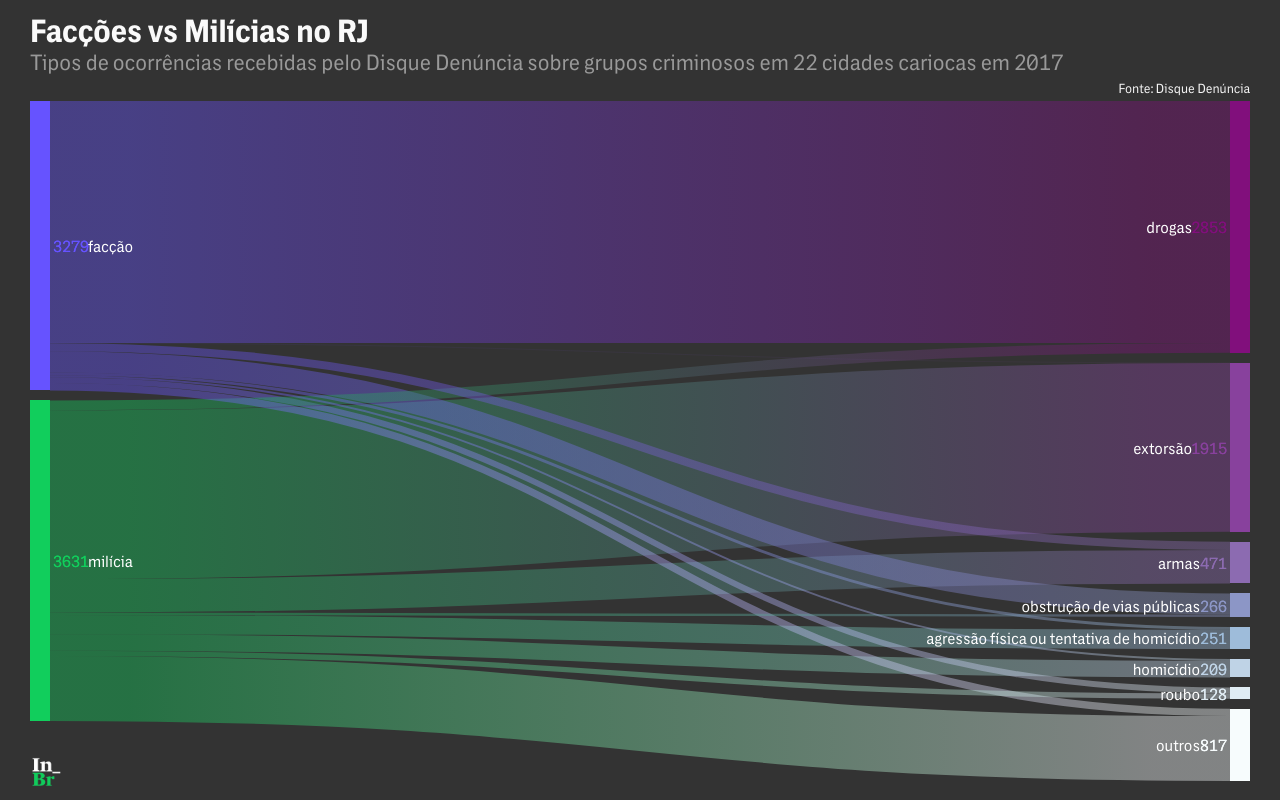
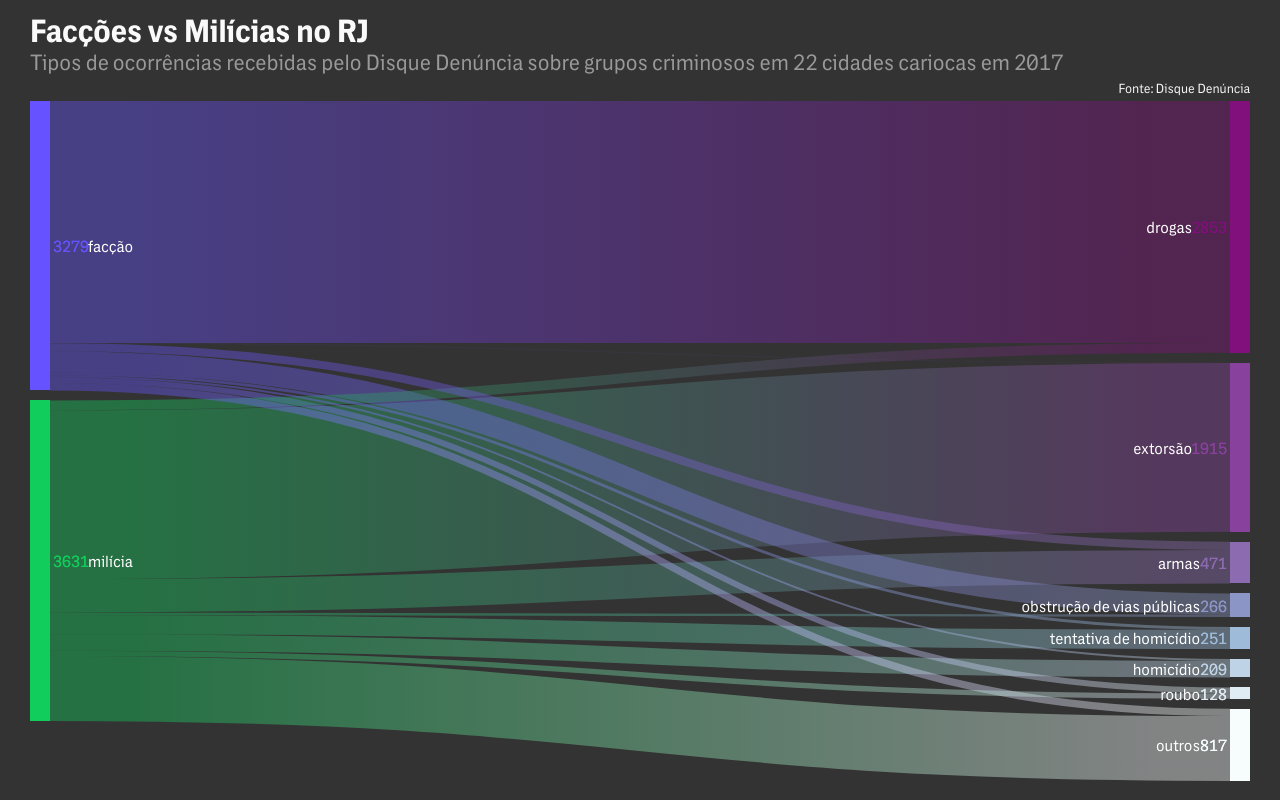
Before and after one commit to sergiospagnuolo/intercept-volt, a plain HTML site: page sankey/index.html in a window 1280 px wide. Drawn offline with Linux system fonts and the light colour scheme.

Commit message:
add fix to sankey

```diff
--- a/sankey/index.html
+++ b/sankey/index.html
@@ -7,7 +7,13 @@
 	<link rel="stylesheet" type="text/css" href="styles.css">
 	<title>Intercept Brasil | Facções vs Milícias</title>
 </head>
-
+<style>
+@media (max-width:580px) {
+	h2 {
+		font-size: 1em
+	}
+}
+</style>
 <body>
 
 	<script>
@@ -342,7 +348,7 @@
 				tr.title ? Wr.style("display", "block")
 				.style("color", "#fafafa")
 				.style("font-size", "2em")
-				.html(tr.title + "<img src='logoclear.png' style='position:absolute;top: 94%;left:2%' width='40px' />") : Wr.style("display", "none"),
+				.html(tr.title) : Wr.style("display", "none"),
 				tr.subtitle ? Gr.style("display", "block")
 				.style("color", "#999")
 				.html(tr.subtitle + "<br /> <span style='color:#f4f4f4;font-size:.6em;float:right'>" + tr.fonte + "</span>") : Gr.style("display", "none")
@@ -1735,7 +1741,7 @@
 					max_margin: 30,
 					font_size: 16,
 					use_custom_palette: !0,
-					custom_palette: "facção: #1381db\nmilícia: #db3413\ndrogas: #88419d\nextorsão: #8c6bb1\narmas: #8c96c6\nobstrução de vias públicas: #9ebcda\nagressão/tentativa de homicídio: #e0ecf4\nhomicídio: #f7fcfd\nroubo: #bfd3e6\noutros: #969696",
+					custom_palette: "facção: #1381db\nmilícia: #db3413\ndrogas: #88419d\nextorsão: #8c6bb1\narmas: #8c96c6\nobstrução de vias públicas: #9ebcda\ntentativa de homicídio: #e0ecf4\nhomicídio: #f7fcfd\nroubo: #bfd3e6\noutros: #969696",
 					bg_color: "#ffffff",
 					default_color: "#000",
 					label_color: "#fff",
@@ -3216,7 +3222,7 @@
 	<script>
 		var _Flourish_settings = {
 			"bg_color": "#333",
-			"custom_palette": "facção: #6653FF\nmilícia: #11CE5C\ndrogas: #810f7c\nextorsão: #88419d\narmas: #8c6bb1\nobstrução de vias públicas: #8c96c6\nagressão física ou tentativa de homicídio: #9ebcda\nhomicídio: #bfd3e6\nroubo: #e0ecf4\noutros: #f7fcfd",
+			"custom_palette": "facção: #6653FF\nmilícia: #11CE5C\ndrogas: #810f7c\nextorsão: #88419d\narmas: #8c6bb1\nobstrução de vias públicas: #8c96c6\ntentativa de homicídio: #9ebcda\nhomicídio: #bfd3e6\nroubo: #e0ecf4\noutros: #f7fcfd",
 			"default_color": "#fff",
 			"font_size": 16,
 			"link_opacity": 0.4,
@@ -3255,7 +3261,7 @@
 					"value": "239"
 				}, {
 					"source": "milícia",
-					"target": "agressão física ou tentativa de homicídio",
+					"target": "tentativa de homicídio",
 					"value": "157"
 				}, {
 					"source": "milícia",
@@ -3307,7 +3313,7 @@
 					"value": "35"
 				}, {
 					"source": "facção",
-					"target": "agressão física ou tentativa de homicídio",
+					"target": "tentativa de homicídio",
 					"value": "29"
 				}, {
 					"source": "milícia",
@@ -3339,7 +3345,7 @@
 					"value": "21"
 				}, {
 					"source": "milícia",
-					"target": "agressão física ou tentativa de homicídio",
+					"target": "tentativa de homicídio",
 					"value": "20"
 				}, {
 					"source": "milícia",
@@ -3367,7 +3373,7 @@
 					"value": "14"
 				}, {
 					"source": "milícia",
-					"target": "agressão física ou tentativa de homicídio",
+					"target": "tentativa de homicídio",
 					"value": "14"
 				}, {
 					"source": "facção",
@@ -3391,7 +3397,7 @@
 					"value": "10"
 				}, {
 					"source": "milícia",
-					"target": "agressão física ou tentativa de homicídio",
+					"target": "tentativa de homicídio",
 					"value": "8"
 				}, {
 					"source": "milícia",
@@ -3415,7 +3421,7 @@
 					"value": "6"
 				}, {
 					"source": "milícia",
-					"target": "agressão física ou tentativa de homicídio",
+					"target": "tentativa de homicídio",
 					"value": "6"
 				}, {
 					"source": "facção",
@@ -3459,7 +3465,7 @@
 					"value": "4"
 				}, {
 					"source": "milícia",
-					"target": "agressão física ou tentativa de homicídio",
+					"target": "tentativa de homicídio",
 					"value": "4"
 				}, {
 					"source": "milícia",
@@ -3515,7 +3521,7 @@
 					"value": "3"
 				}, {
 					"source": "milícia",
-					"target": "agressão física ou tentativa de homicídio",
+					"target": "tentativa de homicídio",
 					"value": "3"
 				}, {
 					"source": "milícia",
@@ -3547,7 +3553,7 @@
 					"value": "2"
 				}, {
 					"source": "milícia",
-					"target": "agressão física ou tentativa de homicídio",
+					"target": "tentativa de homicídio",
 					"value": "2"
 				}, {
 					"source": "facção",
@@ -3611,23 +3617,23 @@
 					"value": "1"
 				}, {
 					"source": "milícia",
-					"target": "agressão física ou tentativa de homicídio",
-					"value": "1"
-				}, {
-					"source": "milícia",
-					"target": "agressão física ou tentativa de homicídio",
-					"value": "1"
-				}, {
-					"source": "facção",
-					"target": "outros",
-					"value": "1"
-				}, {
-					"source": "milícia",
-					"target": "outros",
-					"value": "1"
-				}, {
-					"source": "facção",
-					"target": "agressão física ou tentativa de homicídio",
+					"target": "tentativa de homicídio",
+					"value": "1"
+				}, {
+					"source": "milícia",
+					"target": "tentativa de homicídio",
+					"value": "1"
+				}, {
+					"source": "facção",
+					"target": "outros",
+					"value": "1"
+				}, {
+					"source": "milícia",
+					"target": "outros",
+					"value": "1"
+				}, {
+					"source": "facção",
+					"target": "tentativa de homicídio",
 					"value": "1"
 				}, {
 					"source": "facção",
@@ -3671,19 +3677,19 @@
 					"value": "1"
 				}, {
 					"source": "milícia",
-					"target": "agressão física ou tentativa de homicídio",
-					"value": "1"
-				}, {
-					"source": "facção",
-					"target": "agressão física ou tentativa de homicídio",
-					"value": "1"
-				}, {
-					"source": "milícia",
-					"target": "agressão física ou tentativa de homicídio",
-					"value": "1"
-				}, {
-					"source": "facção",
-					"target": "agressão física ou tentativa de homicídio",
+					"target": "tentativa de homicídio",
+					"value": "1"
+				}, {
+					"source": "facção",
+					"target": "tentativa de homicídio",
+					"value": "1"
+				}, {
+					"source": "milícia",
+					"target": "tentativa de homicídio",
+					"value": "1"
+				}, {
+					"source": "facção",
+					"target": "tentativa de homicídio",
 					"value": "1"
 				}, {
 					"source": "milícia",
@@ -3711,7 +3717,7 @@
 					"value": "1"
 				}, {
 					"source": "facção",
-					"target": "agressão física ou tentativa de homicídio",
+					"target": "tentativa de homicídio",
 					"value": "1"
 				}, {
 					"source": "facção",
```
